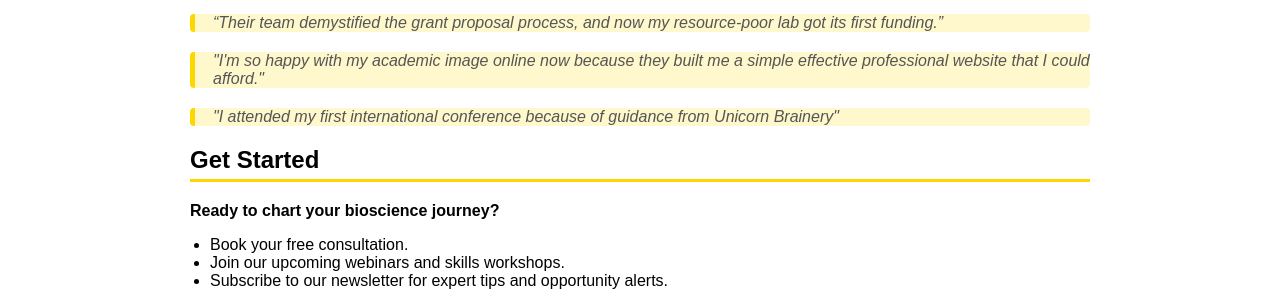
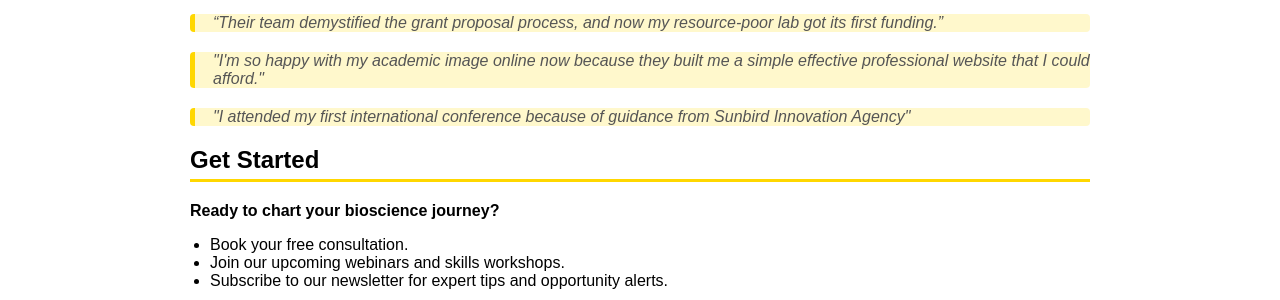
Before and after one commit to mmutondo/mmutondo.github.io, a Jekyll site: the page SIA.html, which Jekyll copies as it is, in a window 1280 px wide. Shown: the part 1184-1484 px from the top of the page. Built offline with Jekyll 4.4.1, drawn with Linux system fonts in a browser that asks for light colours.

Commit message:
Update SIA.html

```diff
--- a/SIA.html
+++ b/SIA.html
@@ -197,7 +197,7 @@
       <blockquote>“Thanks to Sunbird Innovation Agency, I built professional networks I never dreamed possible.”</blockquote>
       <blockquote>“Their team demystified the grant proposal process, and now my resource-poor lab got its first funding.”</blockquote>
       <blockquote>"I'm so happy with my academic image online now because they built me a simple effective professional website that I could afford."</blockquote>
-      <blockquote>"I attended my first international conference because of guidance from Unicorn Brainery"</blockquote>
+      <blockquote>"I attended my first international conference because of guidance from Sunbird Innovation Agency"</blockquote>
     </section>
 
     <section>
```
